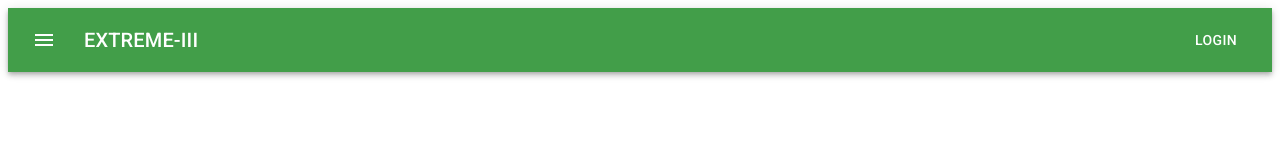
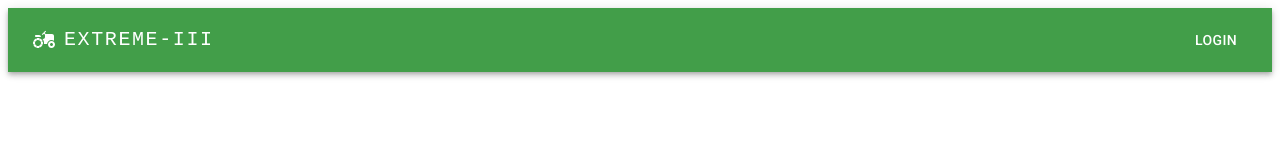
Before and after one commit to pwangsom/vite-react-mui-admin-01, a React (Vite) app: page / in a window 1280 px wide. Shown: the top 160 px of the page. Built offline with nearby package versions, Linux system fonts and the light colour scheme.

Commit message:
Commit Navbar.jsx 1st accept

```diff
--- a/src/components/navbar/Navbar.jsx
+++ b/src/components/navbar/Navbar.jsx
@@ -1,34 +1,75 @@
 import * as React from 'react';
+
+import Logo from '../../asset/img/extreme-iii-logo-white.png'
+
 import AppBar from '@mui/material/AppBar';
 import Box from '@mui/material/Box';
 import Toolbar from '@mui/material/Toolbar';
+import Container from '@mui/material/Container';
 import Typography from '@mui/material/Typography';
 import Button from '@mui/material/Button';
+import AgricultureIcon from '@mui/icons-material/Agriculture';
+import Avatar from '@mui/material/Avatar';
+import Tooltip from '@mui/material/Tooltip';
 import IconButton from '@mui/material/IconButton';
-import MenuIcon from '@mui/icons-material/Menu';
 
-const Navbar = () => {
+const pages = ['Products', 'Pricing', 'Blog'];
+const settings = ['Profile', 'Account', 'Dashboard', 'Logout'];
+
+function ResponsiveAppBar() {
+
     return (
-        <Box>
-            <AppBar position="static">
-                <Toolbar>
-                    <IconButton
-                        size="large"
-                        edge="start"
-                        color="inherit"
-                        aria-label="menu"
-                        sx={{ mr: 2 }}
+        <AppBar position="static">
+            <Container maxWidth="xl">
+                <Toolbar disableGutters>
+                    <AgricultureIcon sx={{ display: { xs: 'none', md: 'flex' }, mr: 1 }} />
+                    <Typography
+                        variant="h6"
+                        noWrap
+                        component="a"
+                        href="/"
+                        sx={{
+                            mr: 2,
+                            display: { xs: 'none', md: 'flex' },
+                            fontFamily: 'monospace',
+                            fontWeight: 300,
+                            letterSpacing: '.1rem',
+                            color: 'inherit',
+                            textDecoration: 'none',
+                        }}
                     >
-                        <MenuIcon />
-                    </IconButton>
-                    <Typography variant="h6" component="div" sx={{ flexGrow: 1 }}>
                         EXTREME-III
                     </Typography>
-                    <Button color="inherit">Login</Button>
+
+                    <AgricultureIcon sx={{ display: { xs: 'flex', md: 'none' }, mr: 1 }} />
+                    <Typography
+                        noWrap
+                        component="a"
+                        href=""
+                        sx={{
+                            mr: 1,
+                            display: { xs: 'flex', md: 'none' },
+                            flexGrow: 1,
+                            fontFamily: 'monospace',
+                            fontWeight: 300,
+                            color: 'inherit',
+                            fontSize: '1.1rem',
+                            textDecoration: 'none',
+                        }}
+                    >
+                        EXTREME-III
+                    </Typography>
+
+                    <Box sx={{ flexGrow: 1 }}>
+                    </Box>
+
+                    <Box sx={{ flexGrow: 0 }}>
+                        <Button color="inherit">Login</Button>
+                    </Box>
+
                 </Toolbar>
-            </AppBar>
-        </Box>
-    )
+            </Container>
+        </AppBar>
+    );
 }
-
-export default Navbar;
+export default ResponsiveAppBar;
```
Also changed, not shown: src/asset/img/extreme-iii-logo-white.png (added).
